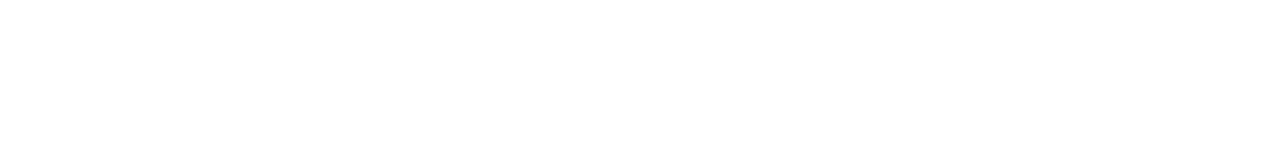
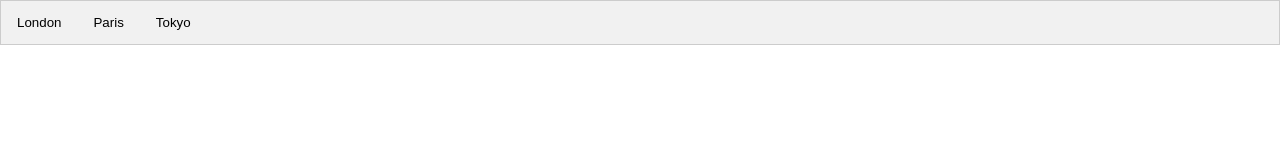
Before and after one commit to PSum/top_restaurant_page, a plain HTML site: page index.html in a window 1280 px wide. Drawn offline with Linux system fonts and the light colour scheme.

Commit message:
added tab functionality

```diff
--- a/index.html
+++ b/index.html
@@ -9,7 +9,27 @@
 </head>
 <body>
     <div id="content">
+        <div class="tab">
+            <button class="tablinks" onclick="openCity(event, 'London')">London</button>
+            <button class="tablinks" onclick="openCity(event, 'Paris')">Paris</button>
+            <button class="tablinks" onclick="openCity(event, 'Tokyo')">Tokyo</button>
+          </div>
 
+          <!-- Tab content -->
+        <div id="London" class="tabcontent">
+            <h3>London</h3>
+            <p>London is the capital city of England.</p>
+        </div>
+
+        <div id="Paris" class="tabcontent">
+            <h3>Paris</h3>
+            <p>Paris is the capital of France.</p>
+        </div>
+
+        <div id="Tokyo" class="tabcontent">
+            <h3>Tokyo</h3>
+            <p>Tokyo is the capital of Japan.</p>
+        </div>
     </div>
 </body>
 </html>
--- a/script.js
+++ b/script.js
@@ -0,0 +1,20 @@
+function openCity(evt, cityName) {
+    // Declare all variables
+    var i, tabcontent, tablinks;
+
+    // Get all elements with class="tabcontent" and hide them
+    tabcontent = document.getElementsByClassName("tabcontent");
+    for (i = 0; i < tabcontent.length; i++) {
+      tabcontent[i].style.display = "none";
+    }
+
+    // Get all elements with class="tablinks" and remove the class "active"
+    tablinks = document.getElementsByClassName("tablinks");
+    for (i = 0; i < tablinks.length; i++) {
+      tablinks[i].className = tablinks[i].className.replace(" active", "");
+    }
+
+    // Show the current tab, and add an "active" class to the button that opened the tab
+    document.getElementById(cityName).style.display = "block";
+    evt.currentTarget.className += " active";
+  }
--- a/styles.css
+++ b/styles.css
@@ -0,0 +1,40 @@
+* {
+    padding: 0;
+    margin: 0;
+}
+
+/* Style the tab */
+.tab {
+    overflow: hidden;
+    border: 1px solid #ccc;
+    background-color: #f1f1f1;
+  }
+
+  /* Style the buttons that are used to open the tab content */
+  .tab button {
+    background-color: inherit;
+    float: left;
+    border: none;
+    outline: none;
+    cursor: pointer;
+    padding: 14px 16px;
+    transition: 0.3s;
+  }
+
+  /* Change background color of buttons on hover */
+  .tab button:hover {
+    background-color: #ddd;
+  }
+
+  /* Create an active/current tablink class */
+  .tab button.active {
+    background-color: #ccc;
+  }
+
+  /* Style the tab content */
+  .tabcontent {
+    display: none;
+    padding: 6px 12px;
+    border: 1px solid #ccc;
+    border-top: none;
+  }
```
